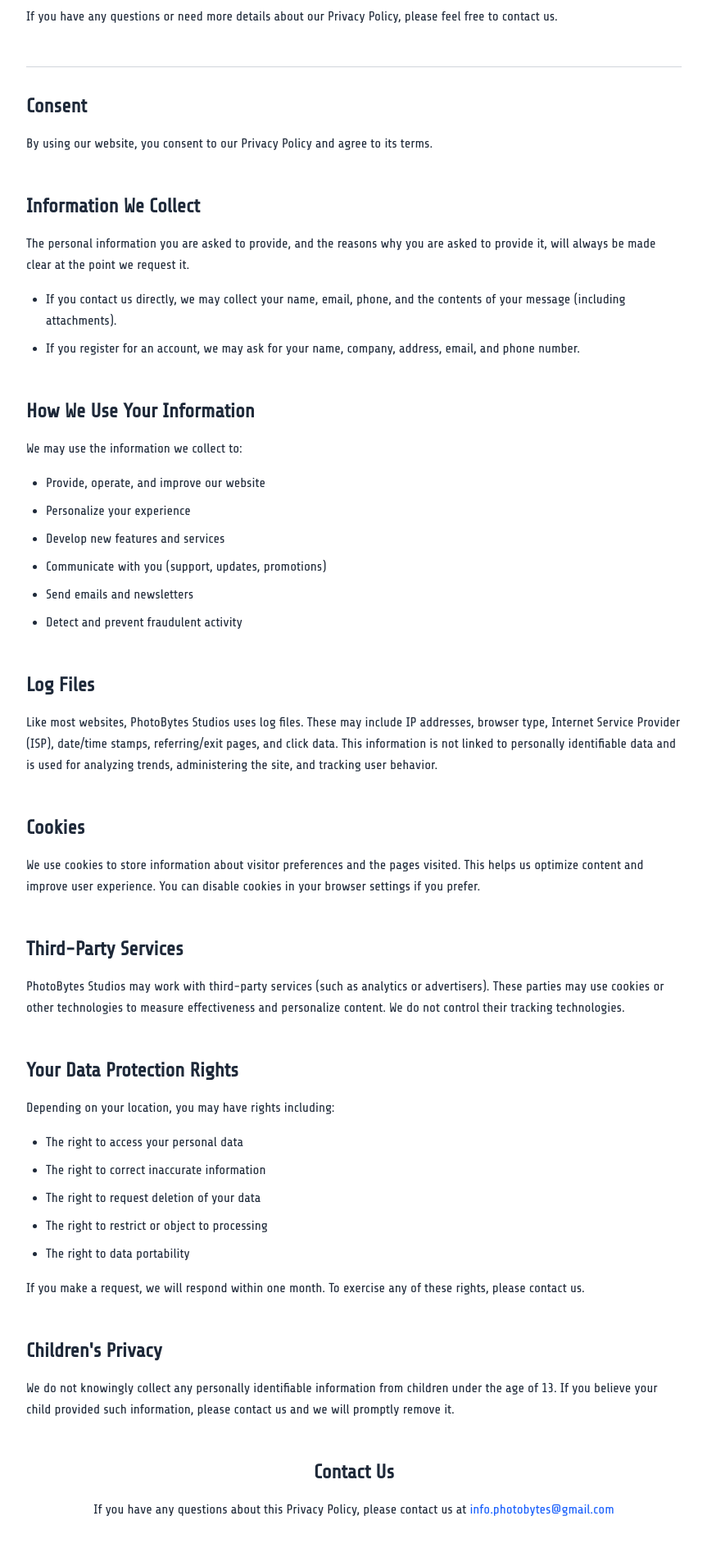
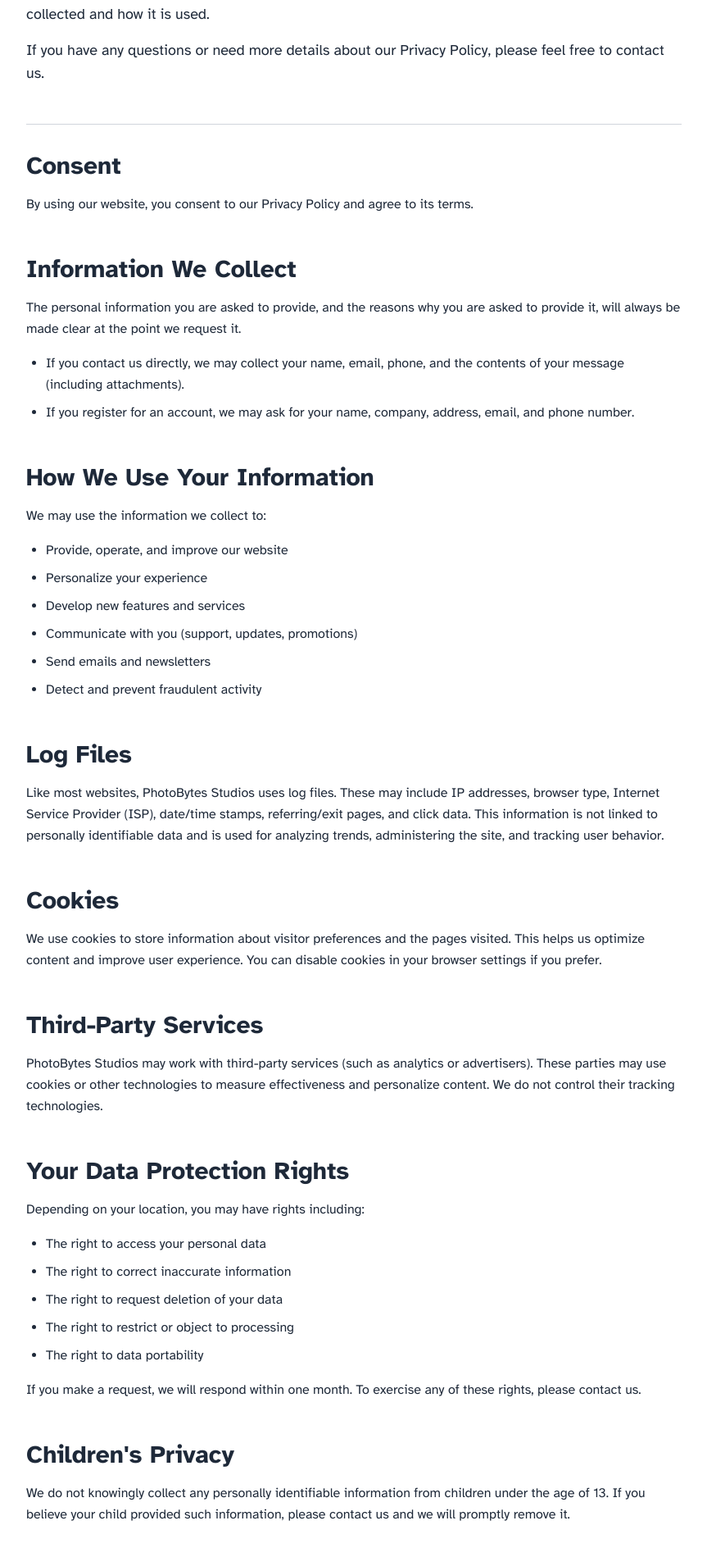
Before and after one commit to titan3755/photobytes-blog, a Next.js app: page /privacy in a window 1280 px wide. Shown: the part 381-2280 px from the top of the page at 82% size, without its empty margins (208-1071 px from the left). Built offline with nearby package versions, Linux system fonts and the light colour scheme.

Commit message:
made the privacy policy clear to read

```diff
--- a/app/privacy/page.tsx
+++ b/app/privacy/page.tsx
@@ -1,4 +1,7 @@
+import { Atkinson_Hyperlegible } from 'next/font/google';
 import type { Metadata } from 'next';
+
+const atkinson_hyperlegible = Atkinson_Hyperlegible({ subsets: ['latin'], weight: ['400', '700'], display: 'swap' });
 
 export const metadata: Metadata = {
   title: 'Privacy Policy | PhotoBytes Studios',
@@ -8,9 +11,9 @@ export const metadata: Metadata = {
 export default function PrivacyPage() {
   return (
     <>
-      <div className="bg-white min-h-screen w-screen">
+      <div className={`bg-white min-h-screen w-screen ${atkinson_hyperlegible.className}`}>
         <main className="max-w-4xl mx-auto bg-white p-8 sm:p-12 text-gray-800 leading-relaxed">
-        <h1 className="text-3xl sm:text-4xl font-extrabold text-center mb-8">
+        <h1 className="text-3xl sm:text-5xl font-extrabold text-center mb-8">
           Privacy Policy
         </h1>
         <p className="text-center text-sm text-gray-500 mb-12">
@@ -18,7 +21,7 @@ export default function PrivacyPage() {
           Last Updated: September 2025
         </p>
 
-        <section className="mb-12">
+        <section className="mb-12 text-lg">
           <p>
             At <strong>PhotoBytes Studios</strong>, accessible from{' '}
             <a
@@ -42,7 +45,7 @@ export default function PrivacyPage() {
         <hr className="my-8 border-gray-300" />
 
         <section className="mb-12">
-          <h2 className="text-2xl font-bold mb-4">Consent</h2>
+          <h2 className="text-3xl font-bold mb-4">Consent</h2>
           <p>
             By using our website, you consent to our Privacy Policy and agree to
             its terms.
@@ -50,7 +53,7 @@ export default function PrivacyPage() {
         </section>
 
         <section className="mb-12">
-          <h2 className="text-2xl font-bold mb-4">Information We Collect</h2>
+          <h2 className="text-3xl font-bold mb-4">Information We Collect</h2>
           <p>
             The personal information you are asked to provide, and the reasons
             why you are asked to provide it, will always be made clear at the
@@ -69,7 +72,7 @@ export default function PrivacyPage() {
         </section>
 
         <section className="mb-12">
-          <h2 className="text-2xl font-bold mb-4">How We Use Your Information</h2>
+          <h2 className="text-3xl font-bold mb-4">How We Use Your Information</h2>
           <p>We may use the information we collect to:</p>
           <ul className="list-disc ml-6 mt-4 space-y-2">
             <li>Provide, operate, and improve our website</li>
@@ -82,7 +85,7 @@ export default function PrivacyPage() {
         </section>
 
         <section className="mb-12">
-          <h2 className="text-2xl font-bold mb-4">Log Files</h2>
+          <h2 className="text-3xl font-bold mb-4">Log Files</h2>
           <p>
             Like most websites, PhotoBytes Studios uses log files. These may
             include IP addresses, browser type, Internet Service Provider (ISP),
@@ -95,7 +98,7 @@ export default function PrivacyPage() {
         </section>
 
         <section className="mb-12">
-          <h2 className="text-2xl font-bold mb-4">Cookies</h2>
+          <h2 className="text-3xl font-bold mb-4">Cookies</h2>
           <p>
             We use cookies to store information about visitor preferences and
             the pages visited. This helps us optimize content and improve user
@@ -105,7 +108,7 @@ export default function PrivacyPage() {
         </section>
 
         <section className="mb-12">
-          <h2 className="text-2xl font-bold mb-4">Third-Party Services</h2>
+          <h2 className="text-3xl font-bold mb-4">Third-Party Services</h2>
           <p>
             PhotoBytes Studios may work with third-party services (such as
             analytics or advertisers). These parties may use cookies or other
@@ -115,7 +118,7 @@ export default function PrivacyPage() {
         </section>
 
         <section className="mb-12">
-          <h2 className="text-2xl font-bold mb-4">
+          <h2 className="text-3xl font-bold mb-4">
             Your Data Protection Rights
           </h2>
           <p>Depending on your location, you may have rights including:</p>
@@ -133,7 +136,7 @@ export default function PrivacyPage() {
         </section>
 
         <section className="mb-12">
-          <h2 className="text-2xl font-bold mb-4">Children's Privacy</h2>
+          <h2 className="text-3xl font-bold mb-4">Children's Privacy</h2>
           <p>
             We do not knowingly collect any personally identifiable information
             from children under the age of 13. If you believe your child
@@ -143,7 +146,7 @@ export default function PrivacyPage() {
         </section>
 
         <section className="mb-12 text-center">
-          <h2 className="text-2xl font-bold mb-4">Contact Us</h2>
+          <h2 className="text-3xl font-bold mb-4">Contact Us</h2>
           <p>
             If you have any questions about this Privacy Policy, please contact
             us at{' '}
```
